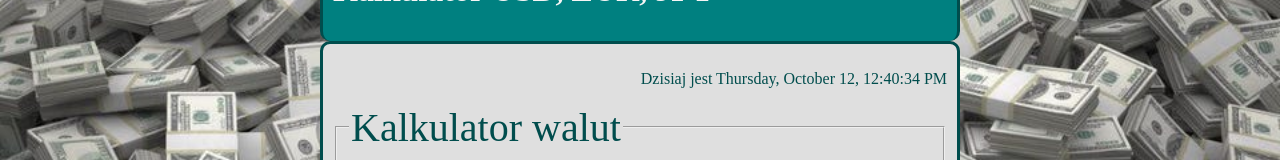
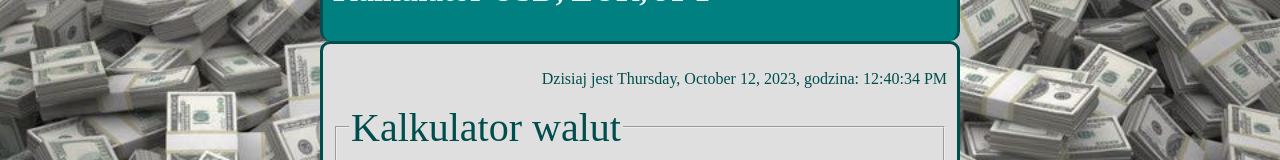
Before and after one commit to DawidGaski/currency-converter-react, a React (Create React App) app: page / in a window 1280 px wide. Shown: the part 208-368 px from the top of the page. Built offline with nearby package versions, Linux system fonts and the light colour scheme.

Commit message:
new format date added

```diff
--- a/src/Clock/index.js
+++ b/src/Clock/index.js
@@ -9,10 +9,11 @@ const Clock = () => {
       weekday: "long",
       day: "numeric",
       month: "long",
+      year: "numeric",
     });
     const time = date.toLocaleTimeString();
 
-    return `${day}, ${time}`;
+    return `${day}, godzina: ${time}`;
   };
 
   useEffect(() => {
```
